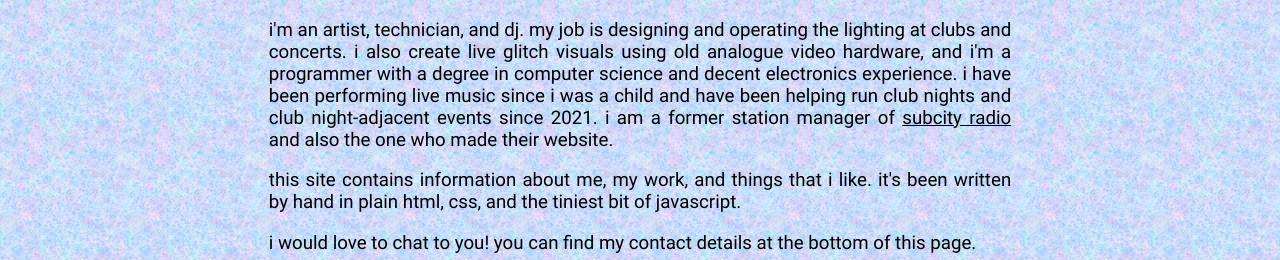
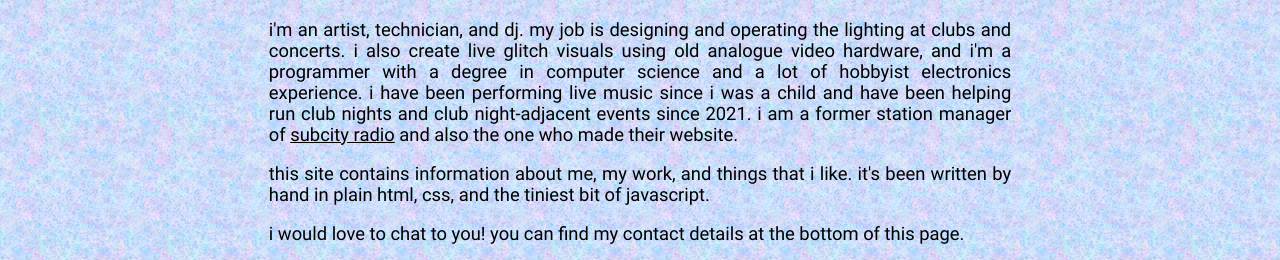
Before and after one commit to netgf/homepage, a plain HTML site: page public/index.html in a window 1280 px wide. Shown: the part 520-780 px from the top of the page. Drawn offline with Linux system fonts and the light colour scheme; grey boxes are pictures that could not be loaded.

Commit message:
bio tweak

```diff
--- a/public/index.html
+++ b/public/index.html
@@ -9,6 +9,8 @@
         <div class="centerPanel">
             <div class="navLinks">
              <h2><a href="/">netgf</a> <a href="/lighting">lighting</a> <a href="/visuals">visuals</a> <a href="/dj">dj</a> </h2>
+            </div>
+            <div style="text-align: center;">
              <h5><i>this site looks best on desktop. eyestrain/strobe warning</i></h5>
              <h3><a href="/sitemap">sitemap!</a></h3>
             </div>
@@ -18,17 +20,15 @@
                 <img style="width:40%;" src="me_getting_lit.jpg" alt="netgf running lights at a house music event">
               </div>
               <h1>hi, my name is ada</h1>
-              <h3>
-                <p>
-                  i'm an artist, technician, and dj. my job is designing and operating the lighting at clubs and concerts. i also create live glitch visuals using old analogue video hardware, and i'm a programmer with a degree in computer science and decent electronics experience. i have been performing live music since i was a child and have been helping run club nights and club night-adjacent events since 2021. i am a former station manager of <a href="https://subcity.org">subcity radio</a> and also the one who made their website.
+                <p style="font-size:1.15em">
+                  i'm an artist, technician, and dj. my job is designing and operating the lighting at clubs and concerts. i also create live glitch visuals using old analogue video hardware, and i'm a programmer with a degree in computer science and a lot of hobbyist electronics experience. i have been performing live music since i was a child and have been helping run club nights and club night-adjacent events since 2021. i am a former station manager of <a href="https://subcity.org">subcity radio</a> and also the one who made their website.
                 </p>
-                <p>
+                <p style="font-size:1.15em">
                   this site contains information about me, my work, and things that i like. it's been written by hand in plain html, css, and the tiniest bit of javascript.
                 </p>
-                <p>
+                <p style="font-size:1.15em">
                   i would love to chat to you! you can find my contact details at the bottom of this page.
                 </p>
-              </h3>
               <div style="display:flex;justify-content:center;">
                 <img style="width:80%;" src="https://braid.bitrot.online/archive/bitrotparties/2025_01_17_gyrofield/photos+videos/daphne_phone/signal-2025-01-18-135745_005.jpeg" alt="netgf and gyrofield djing">
               </div>
```
